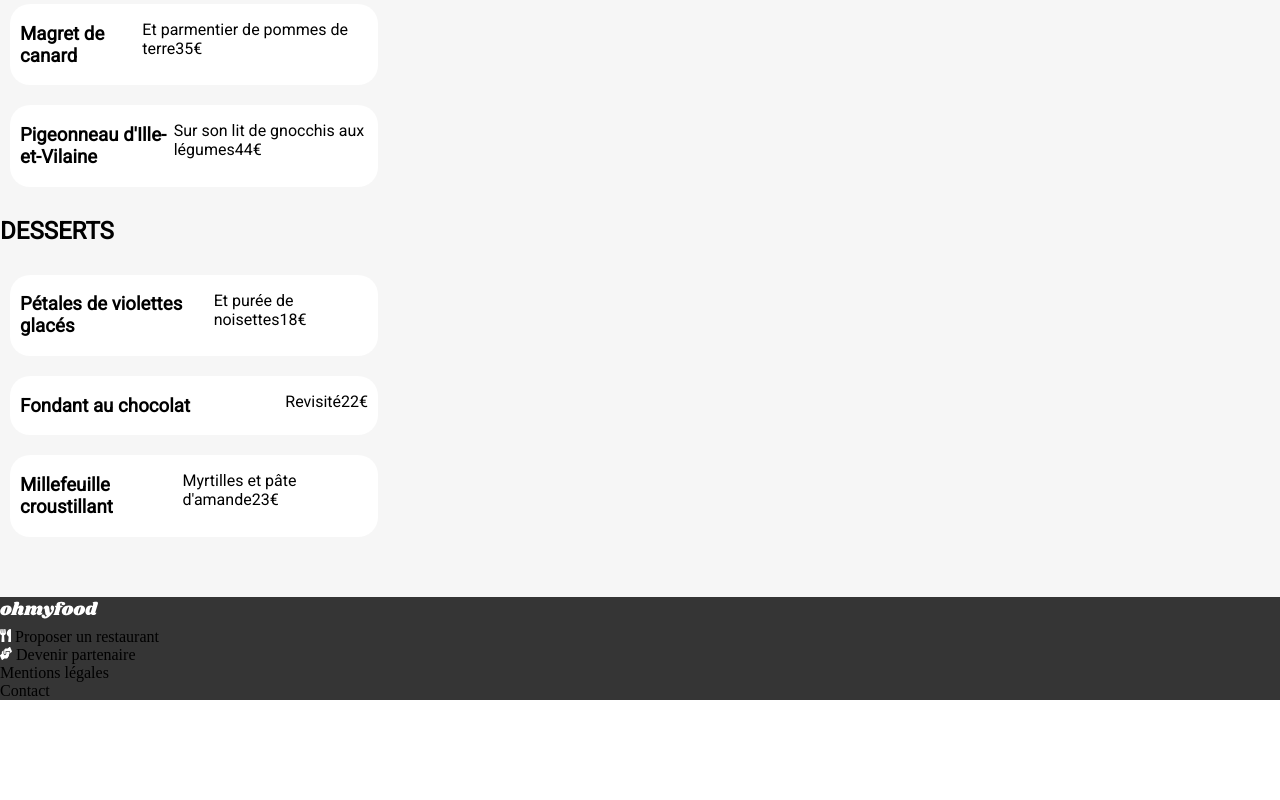
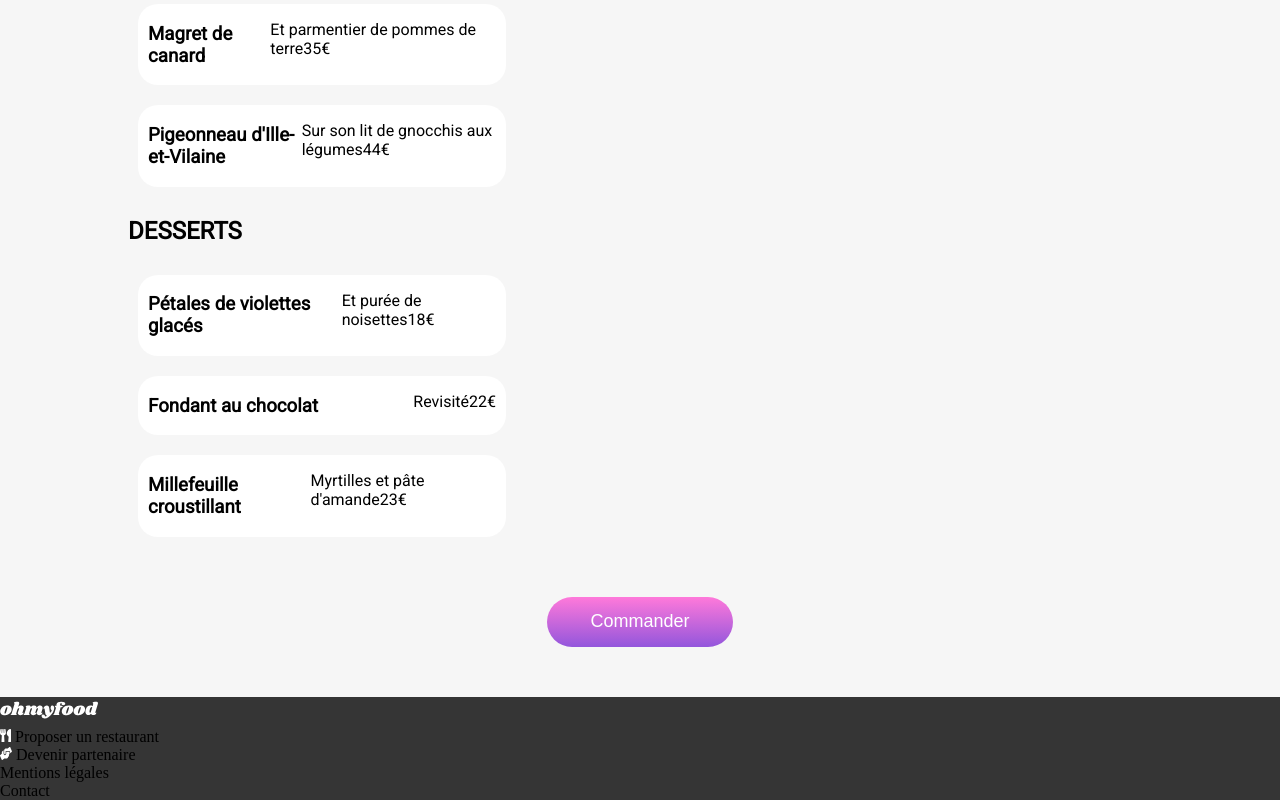
Before and after one commit to Rod97139/oh-my-food, a plain HTML site: page restaurants/a_la_francaise.html in a window 1280 px wide. Shown: the part 1492-2292 px from the top of the page. Before the commit the page ends 2192 px from the top, so only its background shows below. Drawn offline with Linux system fonts and the light colour scheme; a web font is replaced by a local one.

Commit message:
command button

```diff
--- a/assets/style/scss/menu.scss
+++ b/assets/style/scss/menu.scss
@@ -13,6 +13,11 @@
     }
 
     &__content {
+        @media (min-width: 1024px) {
+            width: 80%;
+            margin-inline: auto;
+
+        }
         transform: translateY(-50px);
         border-radius: 20px 20px 0 0;
         background-color: #F6F6F6;
@@ -30,6 +35,9 @@
         }
 
         &__form {
+            @media (min-width: 1024px) {
+
+            }
             font-family: 'Roboto', sans-serif;
             background-color: #F6F6F6;
             &__ingredient {
@@ -37,9 +45,19 @@
                 flex-direction: column;
                 font-weight: lighter;
 
+                .command {
+                    background: linear-gradient(#FF79DA, #9356DC);
+                    border-radius: 25px;
+                    width: 186px;
+                    height: 50px;
+                    border: none;
+                    color: white;
+                    margin: 50px auto 0 auto;
+                    font-size: large;
+                }
+
                 input[type="checkbox"] + label {
                     max-width: 348px;
-                    // border: 1px solid;
                     margin: 10px;
                     padding: 0 10px;
                     background-color: white;
@@ -50,9 +68,9 @@
 
                     .price {
                         margin-top: 50px;
-                        span {
+                        // span {
 
-                        }
+                        // }
                     }
 
                     .check {
--- a/assets/style/scss/partials/_settings.scss
+++ b/assets/style/scss/partials/_settings.scss
@@ -4,6 +4,8 @@
 
 body {
     margin: 0;
+    max-width: 1440px;
+    margin-inline: auto;
 
     main {
     background-color: #F6F6F6;
--- a/restaurants/a_la_francaise.html
+++ b/restaurants/a_la_francaise.html
@@ -93,6 +93,8 @@
                                 <h3 >Millefeuille croustillant</h3>
                                 <p><span>Myrtilles et pâte d'amande</span><span>23€</span></p>
                             </label>
+
+                            <button class="command" type="submit">Commander</button>
                         </div>
 
                     </form>
```
Also changed, not shown: assets/style/css/home.css, assets/style/css/menu.css, 2 other files.
